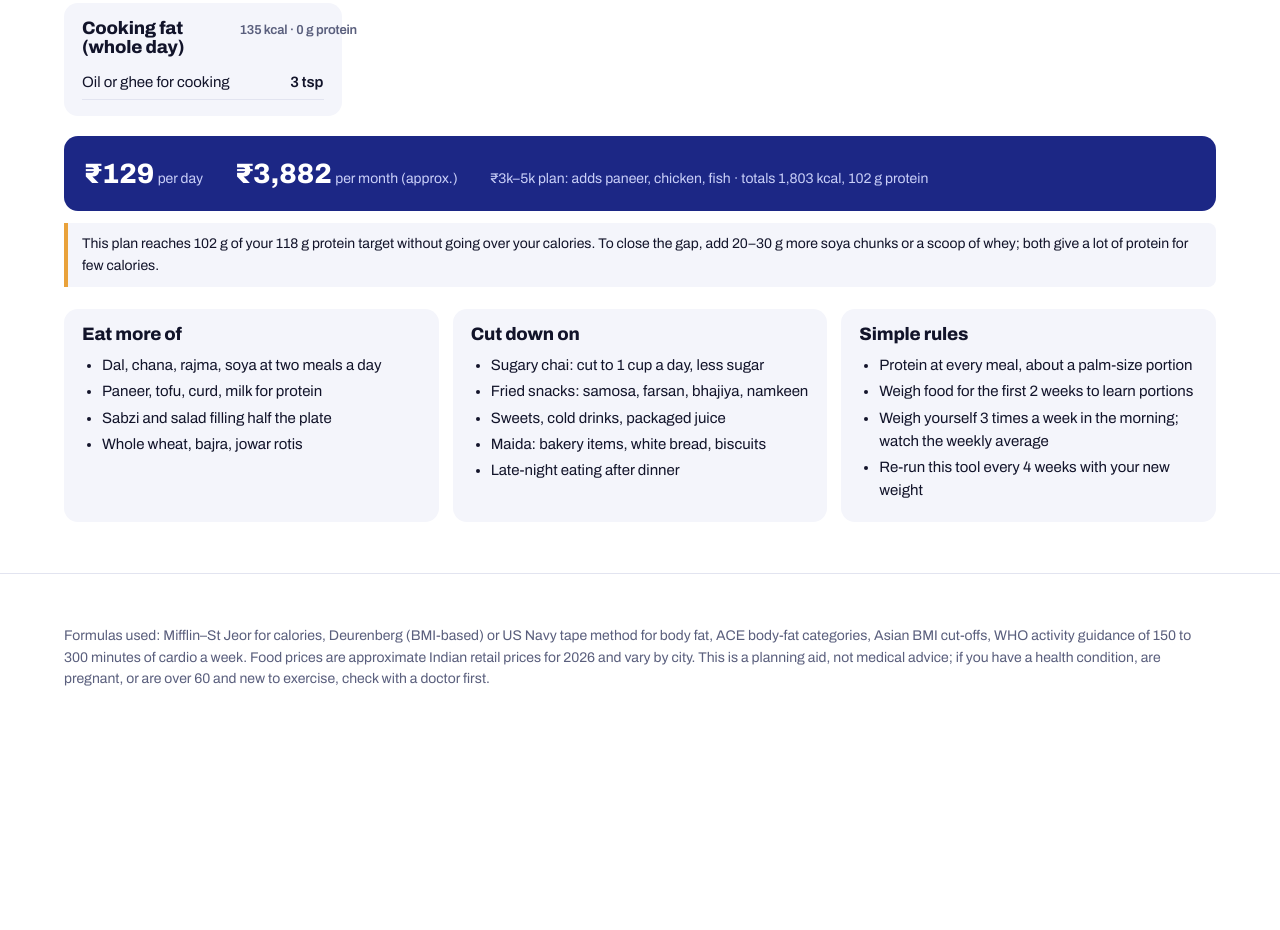
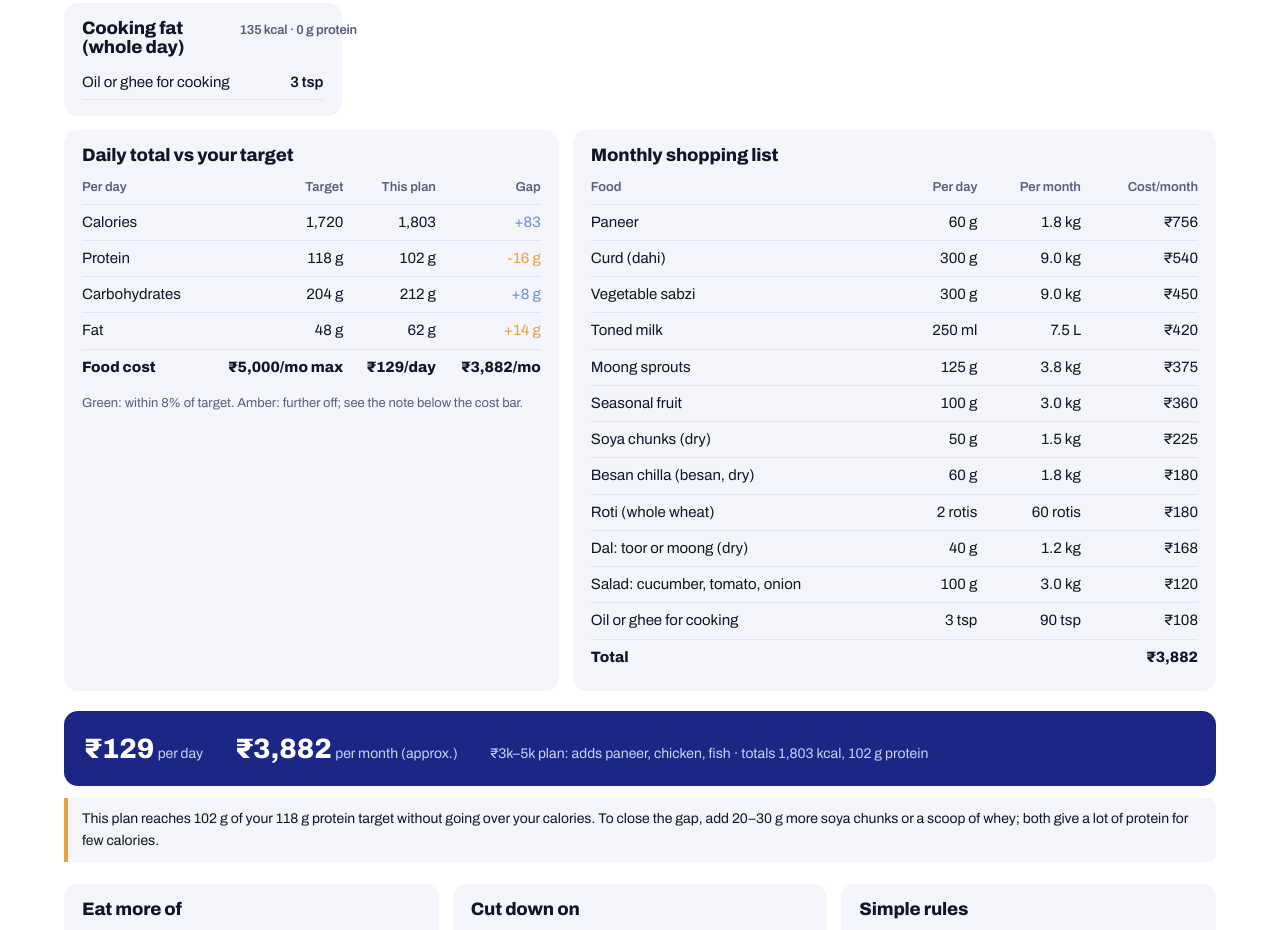
Before and after one commit to narutoU17/Body-Check-Planner, a plain HTML site: page index.html in a window 1280 px wide. Shown: the part 4352-5282 px from the top of the page. Before the commit the page ends 5093 px from the top, so only its background shows below. Drawn offline with Linux system fonts and the light colour scheme.

Commit message:
Update index.html

```diff
--- a/index.html
+++ b/index.html
@@ -106,6 +106,15 @@ summary{cursor:pointer;font-weight:600;font-size:15px;min-height:32px}
 .cost span{color:#c9cff8;font-size:14px}
 .warn{margin-top:12px;font-size:14px;padding:10px 14px;border-left:4px solid var(--md);background:var(--panel);border-radius:0 8px 8px 0}
 .foot{font-size:14px;color:var(--mut)}
+.tots{display:grid;grid-template-columns:minmax(0,1fr) minmax(0,1.3fr);gap:14px;margin-top:14px}
+.tt{width:100%;border-collapse:collapse;margin-top:8px;font-size:15px}
+.tt th{text-align:right;font-size:13px;color:var(--mut);font-weight:600;padding:4px 0 6px 10px;border-bottom:1.5px solid var(--line)}
+.tt th:first-child,.tt td:first-child{text-align:left;padding-left:0}
+.tt td{text-align:right;padding:6px 0 6px 10px;border-bottom:1px solid var(--line);white-space:nowrap}
+.tt td:first-child{white-space:normal}
+.tt tr.sum td{font-weight:800;border-bottom:0;border-top:1.5px solid var(--ink)}
+.ok{color:var(--lo)}.lo{color:var(--md)}
+@media(max-width:860px){.tots{grid-template-columns:minmax(0,1fr)}}
 .pr{display:grid;grid-template-columns:5.5em minmax(0,1fr) auto;gap:12px;align-items:center;padding:7px 0;border-bottom:1px solid var(--line);font-size:15px}
 .pr i{display:block;height:12px;border-radius:6px;background:var(--fig)}
 .pr.t i{background:var(--acc)}
@@ -198,6 +207,7 @@ summary{cursor:pointer;font-weight:600;font-size:15px;min-height:32px}
 </div>
 <div class="macros" id="macros"></div>
 <div class="meals" id="meals"></div>
+<div class="tots" id="totals"></div>
 <div class="cost" id="cost"></div>
 <div id="dietWarn"></div>
 <div class="sess" id="eat"></div>
@@ -393,6 +403,7 @@ const sum=(role,i,mult)=>all.filter(x=>!role||x.r===role).reduce((t,x)=>t+F[x.k]
 let a=1,b=1;
 for(let i=0;i<8;i++){a=clamp((c.protein-sum('x',3)-b*sum('c',3))/sum('p',3),.4,2.4);b=clamp((c.kcal-sum('x',2)-a*sum('p',2))/sum('c',2),.35,2.6);if(sum('x',2)+a*sum('p',2)+b*sum('c',2)>c.kcal*1.03)a=clamp((c.kcal*1.03-sum('x',2)-b*sum('c',2))/sum('p',2),.4,a)}
 for(const x of all){const st=F[x.k][7],m=x.r==='p'?a:x.r==='c'?b:1;x.q=Math.max(st,Math.round(x.q*m/st)*st)}
+for(const m of meals){const r=m[1].find(x=>x.k==='rice'),ro=m[1].find(x=>x.k==='roti');if(r&&ro&&r.q<75){const k=F.rice[2]*r.q/100;r.q=0;ro.q+=Math.max(0,Math.round(k/F.roti[2]))}}
 const tot=i=>sum(null,i);
 /* keep inside the chosen budget: trim the costliest protein foods, refill protein with soya */
 const cap={low:3000,mid:5000,high:7000}[S.bud]/30*.98;
@@ -405,7 +416,8 @@ const x=c2[0],st=F[x.k][7],lost=F[x.k][3]*per(x.k,st);x.q-=st;
 if(!soy){soy={k:'soya',q:0,r:'p'};meals.find(m=>m[0]===D)[1].push(soy);all.push(soy)}
 soy.q=Math.round((soy.q+lost/0.52)/5)*5}
 for(const m of meals)m[1]=m[1].filter(x=>x.q>0);
-return{meals,k:tot(2),p:tot(3),cost:tot(6),cap:cap*30/.98}}
+for(const m of meals)m[1]=m[1].filter(x=>x.q>0);
+return{meals,k:tot(2),p:tot(3),c:tot(4),f:tot(5),cost:tot(6),cap:cap*30/.98}}
 const qty=(k,q)=>{const u=F[k][1];return u==='pc'?`${q} ${F[k][8][q===1?0:1]}`:`${q} ${u}`};
 
 /* ---------- render ---------- */
@@ -473,6 +485,17 @@ $('dietSub').textContent=`Built for ${fmt(c.kcal)} kcal and ${c.protein} g prote
 $('macros').innerHTML=[[fmt(c.kcal)+' kcal','Calories per day'],[c.protein+' g','Protein · '+(c.protein/c.w).toFixed(1)+' g per kg'],[c.carb+' g','Carbohydrates'],[c.fatG+' g','Fat'],['3–4 L','Water']].map(([b,s])=>`<div><b>${b}</b><span>${s}</span></div>`).join('');
 $('meals').innerHTML=p.meals.map(([n,items])=>{const k=items.reduce((t,x)=>t+F[x.k][2]*per(x.k,x.q),0),pr=items.reduce((t,x)=>t+F[x.k][3]*per(x.k,x.q),0);
 return `<div class="card meal"><h3>${n}<small>${fmt(k)} kcal · ${Math.round(pr)} g protein</small></h3><table>${items.map(x=>`<tr><td>${F[x.k][0]}</td><td>${qty(x.k,x.q)}</td></tr>`).join('')}</table></div>`}).join('');
+const gap=(a,t,u)=>{const d=a-t,ok=Math.abs(d)<=t*.08;return `<td class="${ok?'ok':'lo'}">${d>0?'+':''}${fmt(d)}${u}</td>`};
+const items={};p.meals.forEach(([,it])=>it.forEach(x=>{items[x.k]=(items[x.k]||0)+x.q}));
+const mq=(k,q)=>{const u=F[k][1],m=q*30;return u==='g'?(m>=1000?(m/1000).toFixed(1)+' kg':m+' g'):u==='ml'?(m>=1000?(m/1000).toFixed(1)+' L':m+' ml'):`${m} ${F[k][8][1]}`};
+const shop=Object.entries(items).map(([k,q])=>({k,q,cost:F[k][6]*per(k,q)*30})).sort((a,b)=>b.cost-a.cost);
+$('totals').innerHTML=`<div class="card"><h3>Daily total vs your target</h3><table class="tt"><thead><tr><th>Per day</th><th>Target</th><th>This plan</th><th>Gap</th></tr></thead><tbody>
+<tr><td>Calories</td><td>${fmt(c.kcal)}</td><td>${fmt(p.k)}</td>${gap(p.k,c.kcal,'')}</tr>
+<tr><td>Protein</td><td>${c.protein} g</td><td>${Math.round(p.p)} g</td>${gap(p.p,c.protein,' g')}</tr>
+<tr><td>Carbohydrates</td><td>${c.carb} g</td><td>${Math.round(p.c)} g</td>${gap(p.c,c.carb,' g')}</tr>
+<tr><td>Fat</td><td>${c.fatG} g</td><td>${Math.round(p.f)} g</td>${gap(p.f,c.fatG,' g')}</tr>
+<tr class="sum"><td>Food cost</td><td>₹${fmt(p.cap)}/mo max</td><td>₹${fmt(p.cost)}/day</td><td>₹${fmt(p.cost*30)}/mo</td></tr></tbody></table><p class="note" style="margin-top:8px">Green: within 8% of target. Amber: further off; see the note below the cost bar.</p></div>
+<div class="card"><h3>Monthly shopping list</h3><table class="tt"><thead><tr><th>Food</th><th>Per day</th><th>Per month</th><th>Cost/month</th></tr></thead><tbody>${shop.map(x=>`<tr><td>${F[x.k][0]}</td><td>${qty(x.k,x.q)}</td><td>${mq(x.k,x.q)}</td><td>₹${fmt(x.cost)}</td></tr>`).join('')}<tr class="sum"><td>Total</td><td></td><td></td><td>₹${fmt(p.cost*30)}</td></tr></tbody></table></div>`;
 const band={low:'₹1k–3k plan: dal, soya, eggs, seasonal produce',mid:'₹3k–5k plan: adds paneer, chicken, fish',high:'₹5k–7k plan: adds whey, tofu, nuts'}[S.bud];
 $('cost').innerHTML=`<div><b>₹${fmt(p.cost)}</b> <span>per day</span></div><div><b>₹${fmt(p.cost*30)}</b> <span>per month (approx.)</span></div><div><span>${band} · totals ${fmt(p.k)} kcal, ${Math.round(p.p)} g protein</span></div>`;
 const short=c.protein-p.p,over=p.cost*30>p.cap;
```
